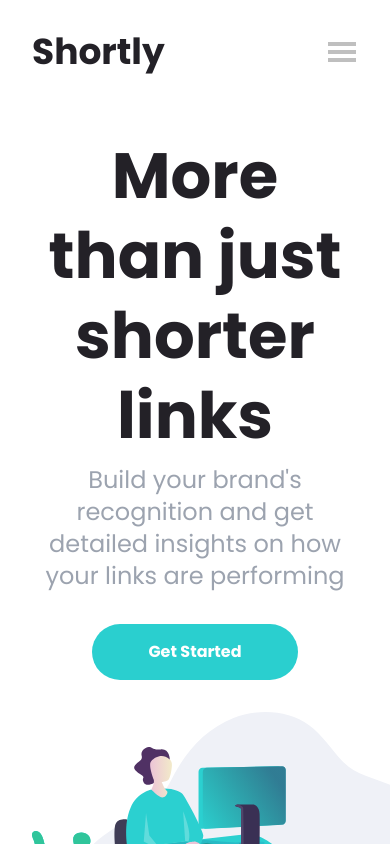
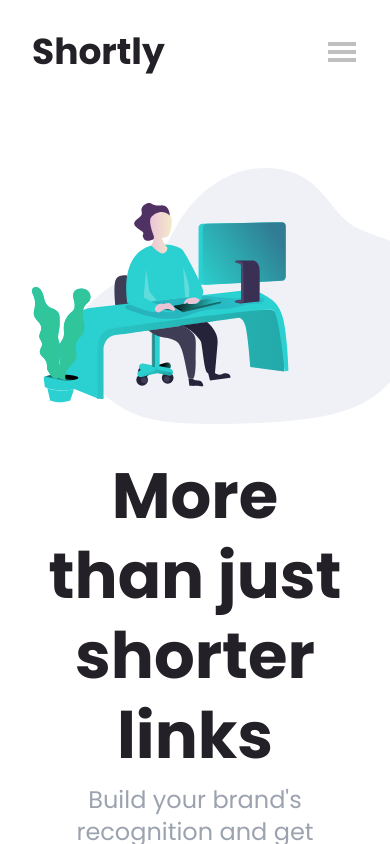
Before and after one commit to krish-98/url-shortner, a React (Create React App) app: page / in a window 390 px wide. Shown: the top 844 px of the page. Built offline with nearby package versions, Linux system fonts and the light colour scheme.

Commit message:
header content reversed in mobile view

```diff
--- a/src/components/Header.jsx
+++ b/src/components/Header.jsx
@@ -4,7 +4,7 @@ import Illustration from "../images/illustration-working.svg"
 const Header = () => {
   return (
     <header className="mx-8">
-      <div className="mt-16 md:flex justify-between max-w-7xl mx-auto md:mt-44">
+      <div className="flex flex-col-reverse mt-16 md:flex md:flex-row md:justify-between max-w-7xl mx-auto md:mt-44">
         <div className="text-center md:text-left">
           <h1 className="text-[4rem] leading-tight font-bold text-veryDarkViolet">
             More than just shorter links
@@ -20,7 +20,7 @@ const Header = () => {
 
         <div className="mt-8 w-screen">
           <img
-            className="md:relative -top-20 left-64 object-contain"
+            className="mb-8 md:relative -top-20 left-64 object-contain"
             src={Illustration}
             alt="illustration"
           />
--- a/src/components/UrlShortner.jsx
+++ b/src/components/UrlShortner.jsx
@@ -5,6 +5,7 @@ const UrlShortner = () => {
   const [data, setData] = useState({})
   const [isValid, setIsValid] = useState(true)
   const [copiedText, setCopiedText] = useState(false)
+  const [text, setText] = useState("Copy")
   const [lists, setLists] = useState([])
 
   const inputHandler = (e) => {
@@ -40,6 +41,8 @@ const UrlShortner = () => {
   const copyToClipboardHandler = (URLCopied) => {
     navigator.clipboard.writeText(URLCopied)
     setCopiedText(true)
+
+    setText("Copied")
   }
 
   return (
@@ -88,12 +91,14 @@ const UrlShortner = () => {
                 {list && list?.result?.short_link}
               </p>
               <button
-                onClick={() => copyToClipboardHandler(list?.result?.short_link)}
+                onClick={() => {
+                  copyToClipboardHandler(list?.result?.short_link)
+                }}
                 className={`px-8 py-2 rounded-lg text-white hover:opacity-50 ${
                   copiedText ? "bg-veryDarkViolet" : "bg-Cyan"
                 }`}
               >
-                {copiedText ? "Copied!" : "Copy"}
+                {text}
               </button>
             </div>
           </div>
```
